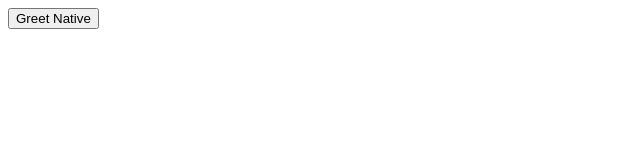
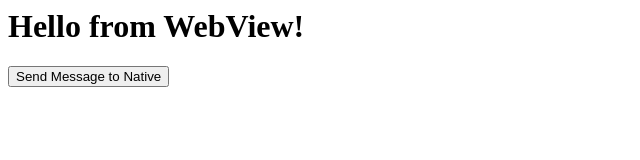
Before and after one commit to Shah-Alam-Masood-Zia/ComposeMultiplatform_Demo, a plain HTML site: page index.html in a window 1280 px wide. Shown: the whole page, without its empty margins (0-640 px from the left). Drawn offline with Linux system fonts and the light colour scheme.

Commit message:
Add files via upload

```diff
--- a/index.html
+++ b/index.html
@@ -1,29 +1,15 @@
-<!DOCTYPE html>
-<html lang="en">
+<html lang="">
 <head>
-    <meta charset="UTF-8">
-    <meta http-equiv="X-UA-Compatible" content="IE=edge">
-    <meta name="viewport" content="width=device-width, initial-scale=1.0">
-    <title>Test WebView Communication</title>
+    <title>WebView Sample</title>
 </head>
 <body>
-
-<!-- Your HTML content here -->
-
-<button onclick="callNativeGreet()">Greet Native</button>
-
-<!-- Include WebViewJsBridge -->
-<script src="path/to/WebViewJsBridge.js"></script>
-
+<h1>Hello from WebView!</h1>
+<button onclick="sendMessageToNative()">Send Message to Native</button>
 <script>
-    function callNativeGreet() {
-        if (typeof WebViewJsBridge !== 'undefined') {
-            WebViewJsBridge.callNative("Greet", { message: "Hello from WebView!" }, function (response) {
-                console.log("Response from native:", response);
-            });
-        } else {
-            console.error("WebViewJsBridge is not defined.");
-        }
+    function sendMessageToNative() {
+        window.kmpJsBridge.callNative("Greet", JSON.stringify({ message: "Hello from WebView!" }), function (data) {
+            console.log("Response from Native: " + data);
+        });
     }
 </script>
 
```
